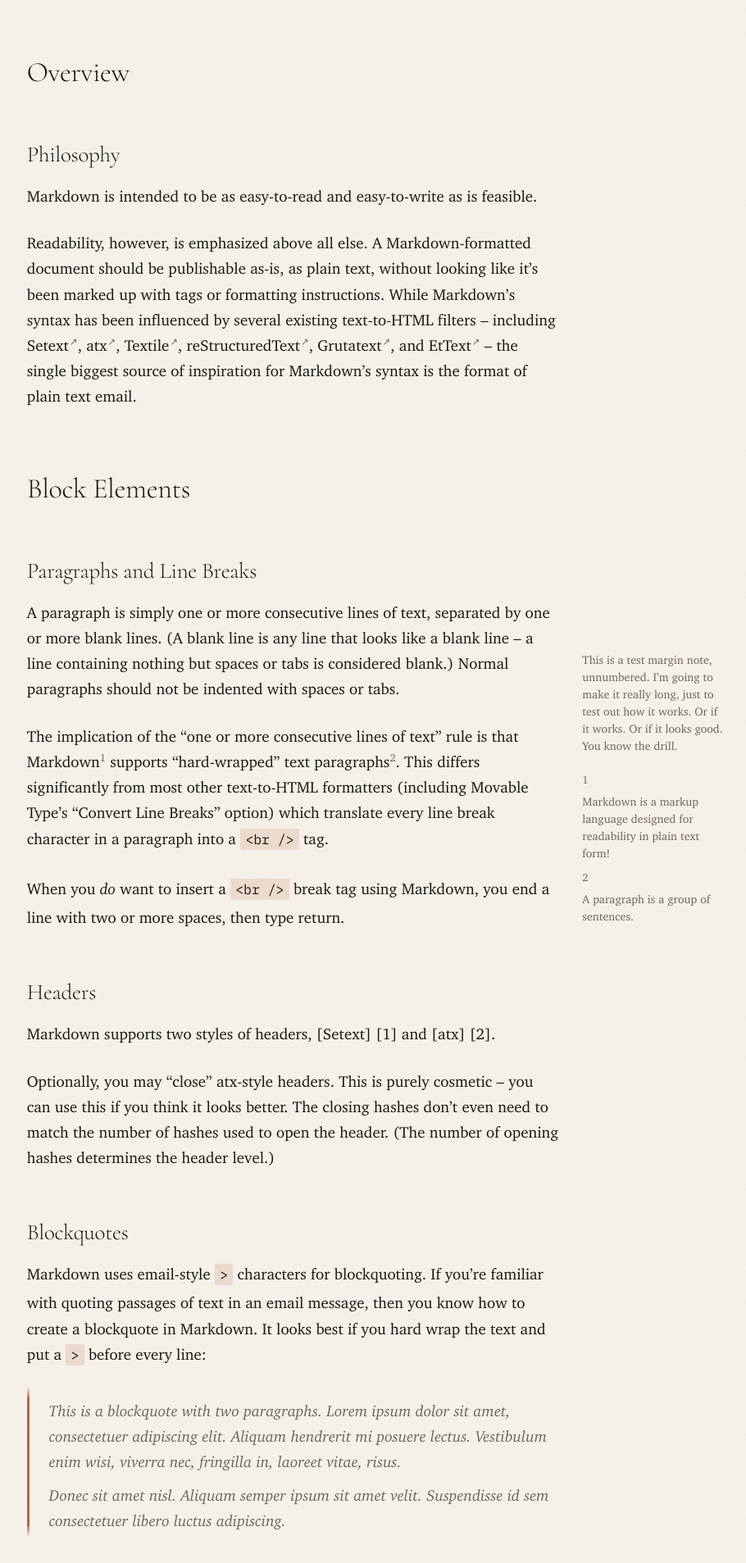
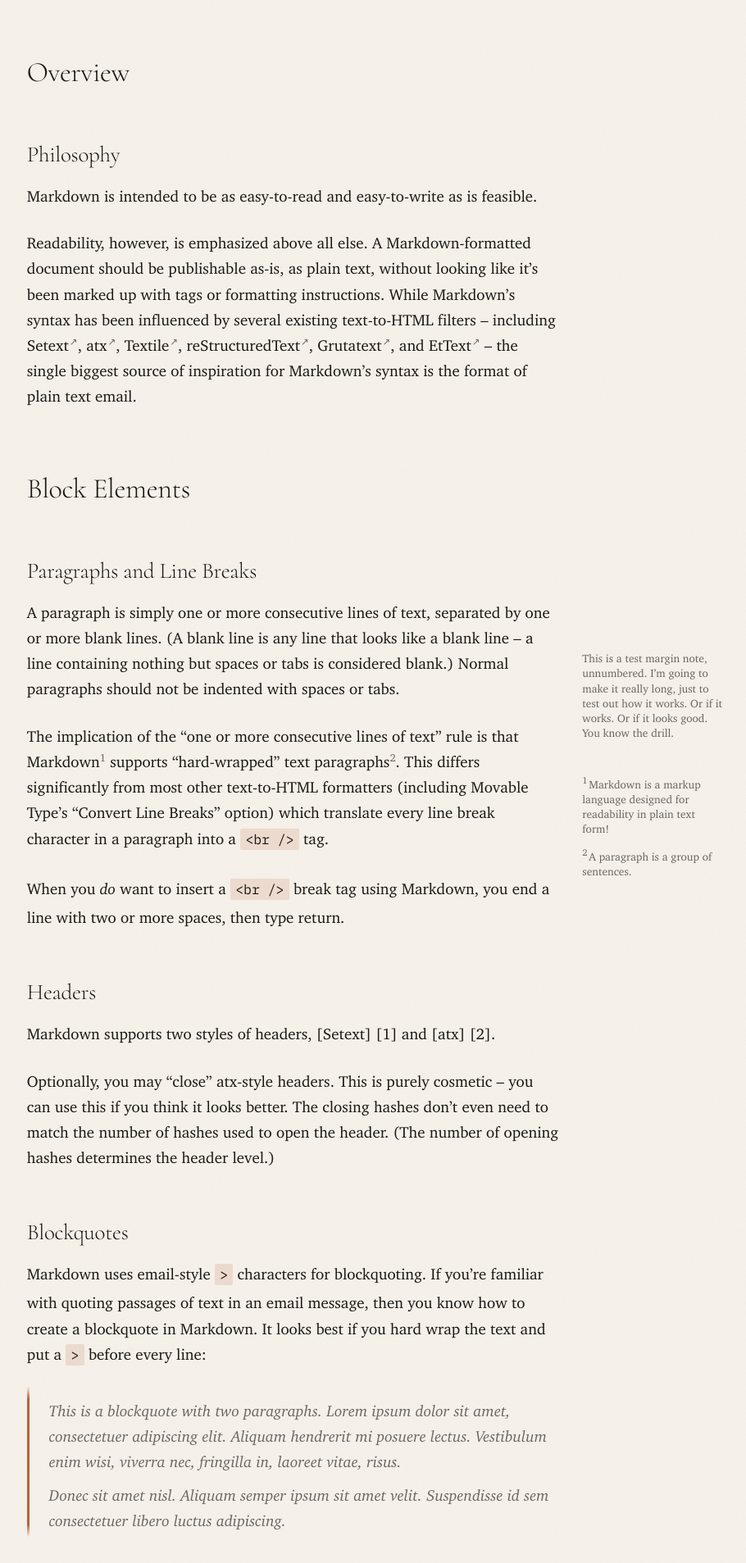
Before and after one commit to matt-zb/matt-zb.github.io, a Jekyll site: the page built from _posts/2026-03-11-test-page.md, in a window 1280 px wide. Shown: the part 1141-3048 px from the top of the page at 82% size, without its empty margins (166-1076 px from the left). Built offline with Jekyll 4.4.1, drawn with Linux system fonts in a browser that asks for light colours; some web fonts are replaced.

Commit message:
Make sidenote numbers inline superscripts and tighten spacing
Sidenote paragraphs are now display:inline so the ::before superscript
number shares the first line with the note text (matching Tufte CSS
style). Multi-paragraph sidenotes get a block-level ::before break on
p+p for visual separation. Marginnote paragraphs are unchanged.

Also reduces sidenote font-size (0.78rem → 0.75rem), line-height
(1.5 → 1.35), and the superscript number font-size (0.72rem → 0.63rem)
with tighter right margin (0.35em → 0.15em).

https://claude.ai/code/session_01Y8oBhTrrz7moiffHKLk8jr

```diff
--- a/assets/css/style.css
+++ b/assets/css/style.css
@@ -635,20 +635,19 @@ a.hl[data-pressure="3"] {
     margin-top: 0.15em;
     margin-bottom: 0.75em;
     font-family: var(--font-body);
-    font-size: 0.78rem;
-    line-height: 1.5;
+    font-size: 0.75rem;
+    line-height: 1.35;
     color: var(--mid);
   }
 
-  /* Sidenote: number injected by JS via data-num attribute */
+  /* Sidenote: superscript number injected by JS via data-num attribute */
   .sidenote::before {
     content: attr(data-num);
     font-family: var(--font-body);
-    font-size: 0.72rem;
+    font-size: 0.63rem;
     color: var(--mid);
     vertical-align: super;
-    line-height: 1;
-    margin-right: 0.35em;
+    margin-right: 0.15em;
   }
 
   /* Margin note: no number prefix */
@@ -656,15 +655,27 @@ a.hl[data-pressure="3"] {
     content: none;
   }
 
-  /* Strip paragraph margin inside notes */
-  .sidenote p,
+  /* Sidenote paragraphs run inline so the superscript number shares the first line */
+  .sidenote p {
+    display: inline;
+    font-size: inherit;
+    color: inherit;
+  }
+
+  /* Block-level break between consecutive sidenote paragraphs */
+  .sidenote p + p::before {
+    content: '';
+    display: block;
+    margin-top: 0.35em;
+  }
+
+  /* Marginnote paragraphs stay block */
   .marginnote p {
     font-size: inherit;
     color: inherit;
     margin-bottom: 0.35em;
   }
 
-  .sidenote p:last-child,
   .marginnote p:last-child {
     margin-bottom: 0;
   }
```
